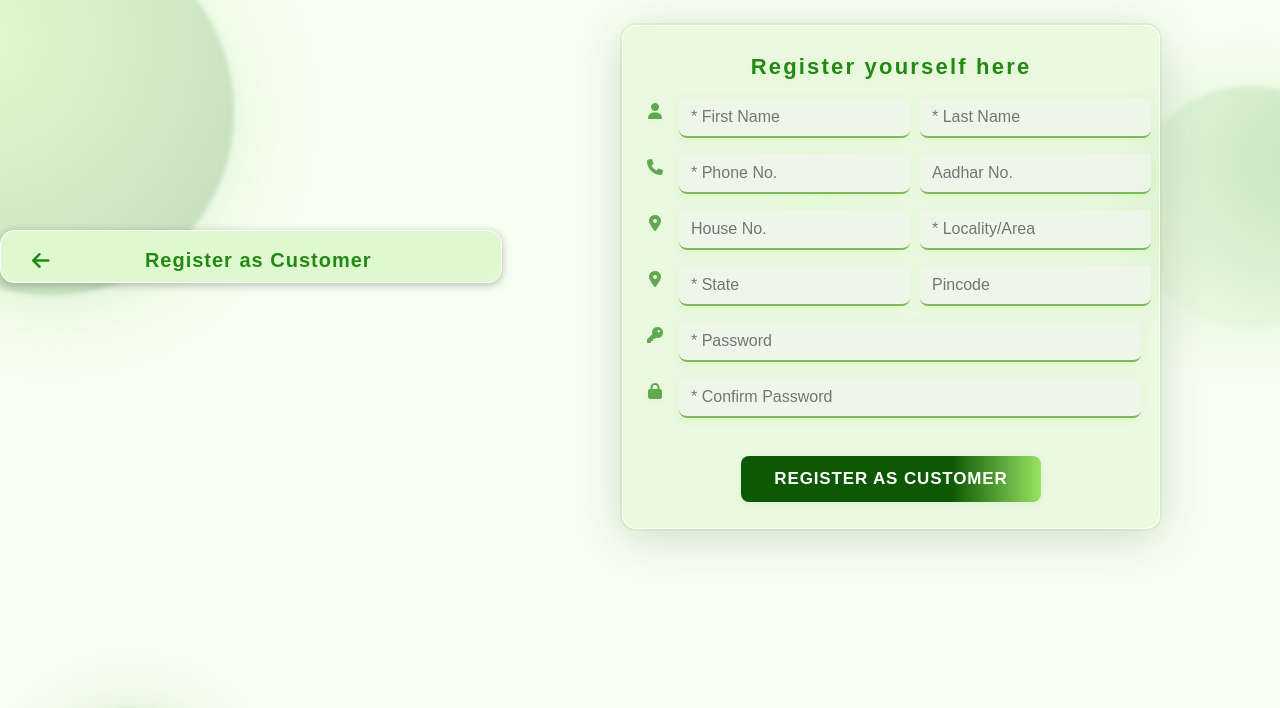
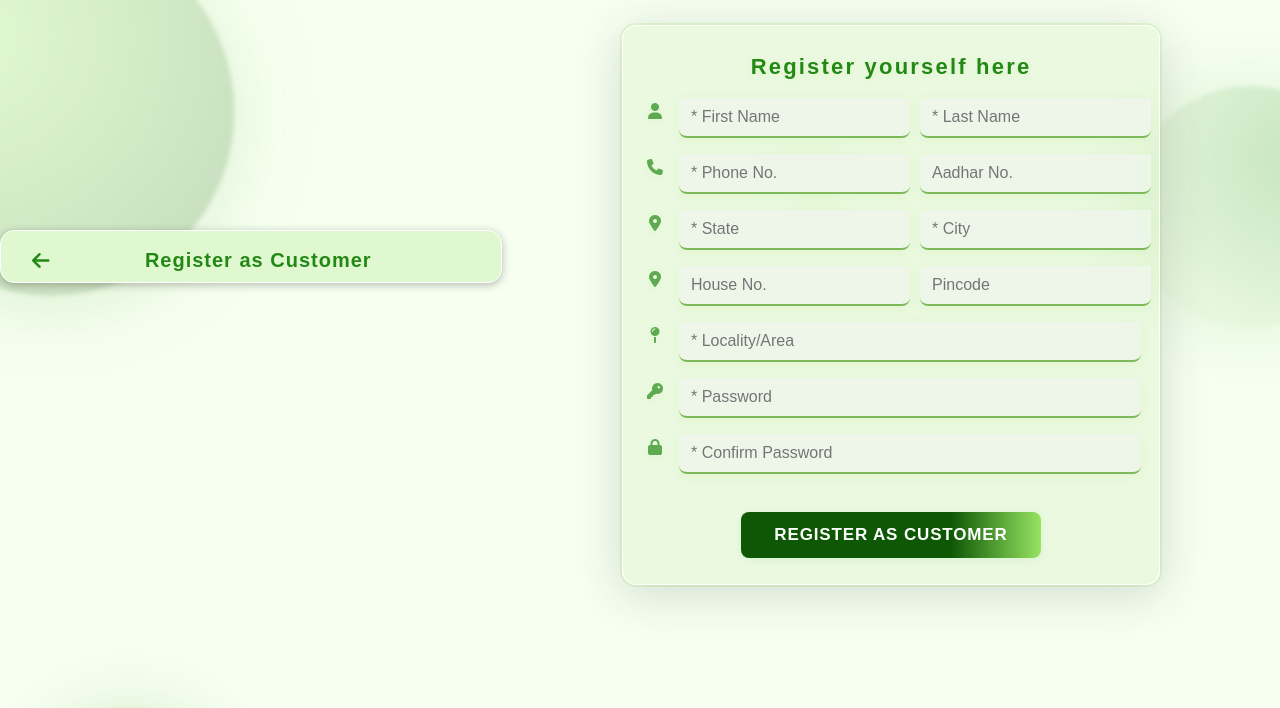
Before and after one commit to Shourya-912/Knock-at-Door, a Flask app: page /cust_reg in a window 1280 px wide; the page is wider, and only the part inside the window is pictured. Shown: the top 708 px of that part. Run offline with Flask 3, Linux system fonts and the light colour scheme; some libraries are stand-ins or nearby versions.

Commit message:
Revise customer registration form layout and fields
Updated the customer registration form to include city and modified the layout for better usability.

```diff
--- a/frontend-flask/templates/cust_reg.html
+++ b/frontend-flask/templates/cust_reg.html
@@ -47,15 +47,22 @@
     </div>
 
     <div class="input-row">
-      <i class="fa-solid fa-map-marker-alt input-icon"></i>
-      <input class="form-input" type="text" name="house_no" placeholder="House No.">
-      <input class="form-input" type="text" name="locality" placeholder="* Locality/Area" required>
+      <i class="fa-solid fa-location-dot input-icon"></i>
+      <input class="form-input" type="text" name="state" placeholder="* State" required>
+      <input class="form-input" type="text" name="city" placeholder="* City" required>
     </div>
 
     <div class="input-row">
-      <i class="fa-solid fa-location-dot input-icon"></i>
-      <input class="form-input" type="text" name="state" placeholder="* State" required>
+      <i class="fa-solid fa-map-marker-alt input-icon"></i>
+      <input class="form-input" type="text" name="house_no" placeholder="House No.">
       <input class="form-input" type="text" name="pincode" placeholder="Pincode">
+    </div>
+
+
+
+    <div class="input-row">
+      <i class="fa-solid fa-map-pin input-icon"></i>
+      <input class="form-input" type="text" name="locality" placeholder="* Locality/Area" required>
     </div>
 
     <div class="input-row">
```
